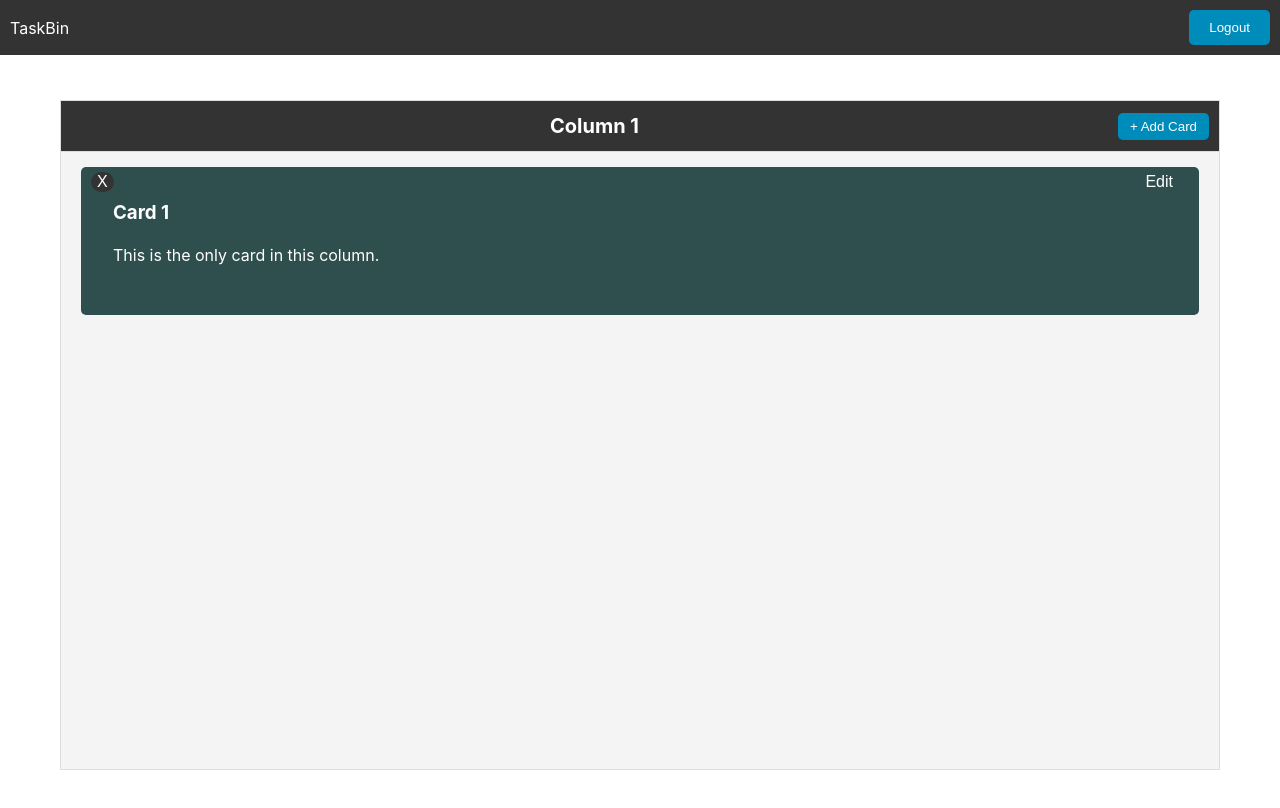
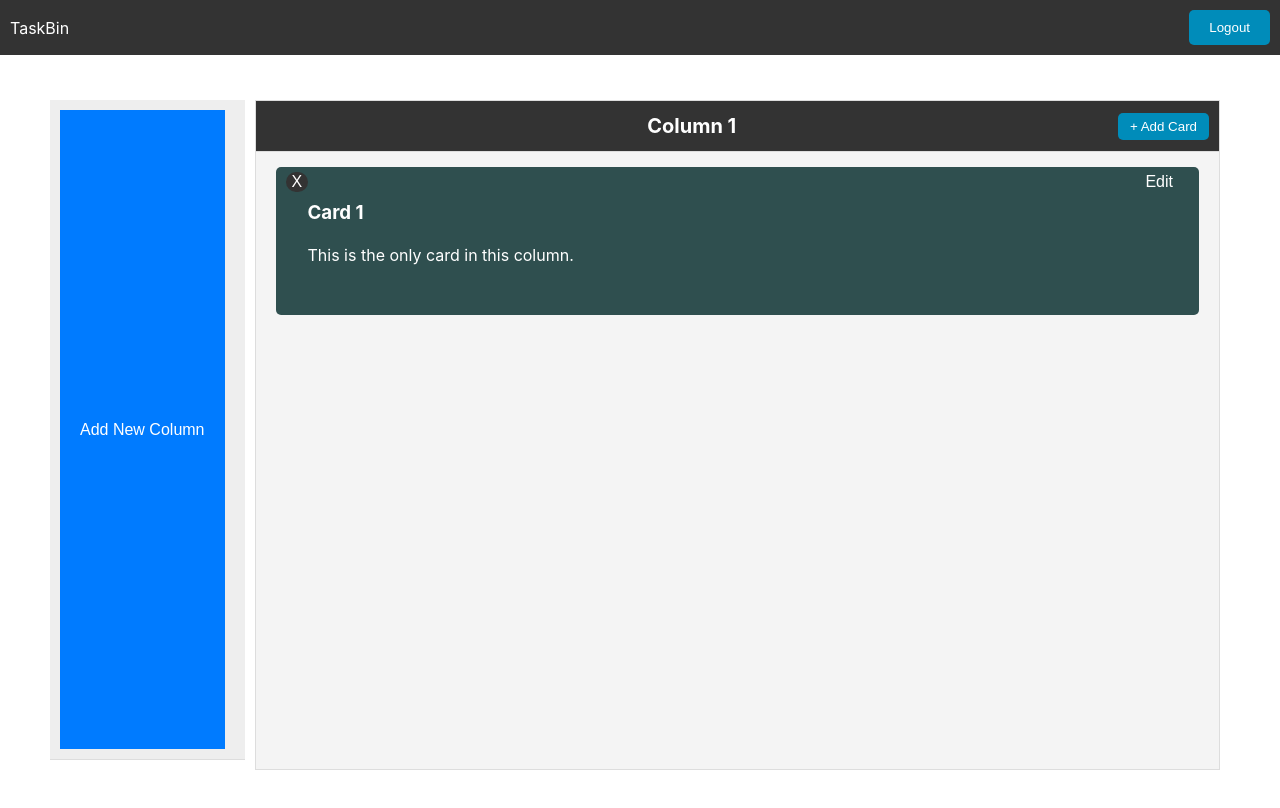
Before and after one commit to TarikVu/TaskBin, a React (Create React App) app: page / in a window 1280 px wide. Shown: the top 808 px of the page. Built offline with nearby package versions, Linux system fonts and the light colour scheme; no server answers.

Commit message:
add col not working, adjust ui

```diff
--- a/src/App.js
+++ b/src/App.js
@@ -111,6 +111,21 @@ function App() {
     console.log("Logout pressed");
   };
 
+  const onAddColumn = () => {
+    const newColumn = {
+      id: exampleData.columns.length + 1,  // Increment ID based on the number of existing columns
+      title: `Column ${exampleData.columns.length + 1}`,
+      cards: []
+    };
+
+    const updatedBoard = {
+      ...exampleData,
+      columns: [...exampleData.columns, newColumn]
+    };
+
+    setExampleBoardData(updatedBoard);
+  };
+
   return (
     <div>
       <NavBar onButtonClick={signOut} />
--- a/src/board.js
+++ b/src/board.js
@@ -1,13 +1,12 @@
 import React from 'react';
 import Column from './column';
+import ControlBar from './controlbar';
 
-function Board({ board }) {
+function Board({ board, onAddColumn }) {
+    return (
+        <main className="board">
 
-    if (!board || !board.columns) {
-        return <div>Loading!</div>; // Render a loading state or message
-    }
-    return (
-        <main className="main-content">
+            <ControlBar onAddColumn={onAddColumn} />
             {!board ?
                 <div>Loading Board....</div>
                 :
--- /dev/null
+++ b/src/controlbar.js
@@ -0,0 +1,12 @@
+import React from 'react';
+
+function ControlBar({ onAddColumn }) {
+    return (
+        <div className="control-bar">
+            <button onClick={onAddColumn}>Add New Column</button>
+            {/* Add more buttons or controls here */}
+        </div>
+    );
+}
+
+export default ControlBar;
--- a/src/index.css
+++ b/src/index.css
@@ -77,8 +77,8 @@
   background-color: var(--primary-button-click);
 }
 
-/* Main Content Styles */
-.main-content {
+
+.board {
   display: flex;
   padding: 60px 10px 10px;
   /* Padding to accommodate fixed navbar and some spacing */
@@ -88,11 +88,37 @@
   box-sizing: border-box;
 }
 
+.control-bar {
+  display: flex;
+  justify-content: flex-start;
+  /* Align buttons to the left or change as needed */
+  padding: 10px;
+  background-color: #eee;
+  border-bottom: 1px solid #ddd;
+  margin-bottom: 10px;
+  /* Space between the control bar and the columns */
+}
+
+.control-bar button {
+  margin-right: 10px;
+  /* Space between buttons */
+  padding: 10px 20px;
+  border: none;
+  background-color: #007bff;
+  color: white;
+  font-size: 16px;
+  cursor: pointer;
+}
+
+.control-bar button:hover {
+  background-color: #0056b3;
+}
+
+
 .column {
   flex: 1;
   min-width: 300px;
   background-color: #f4f4f4;
-
   box-sizing: border-box;
   overflow-y: auto;
   margin: 0 10px;
```
